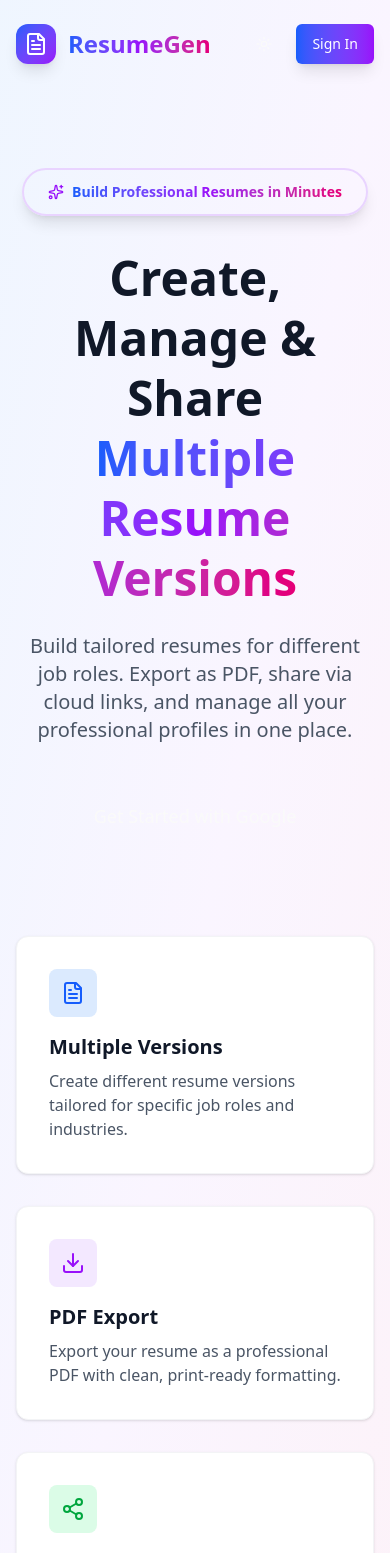
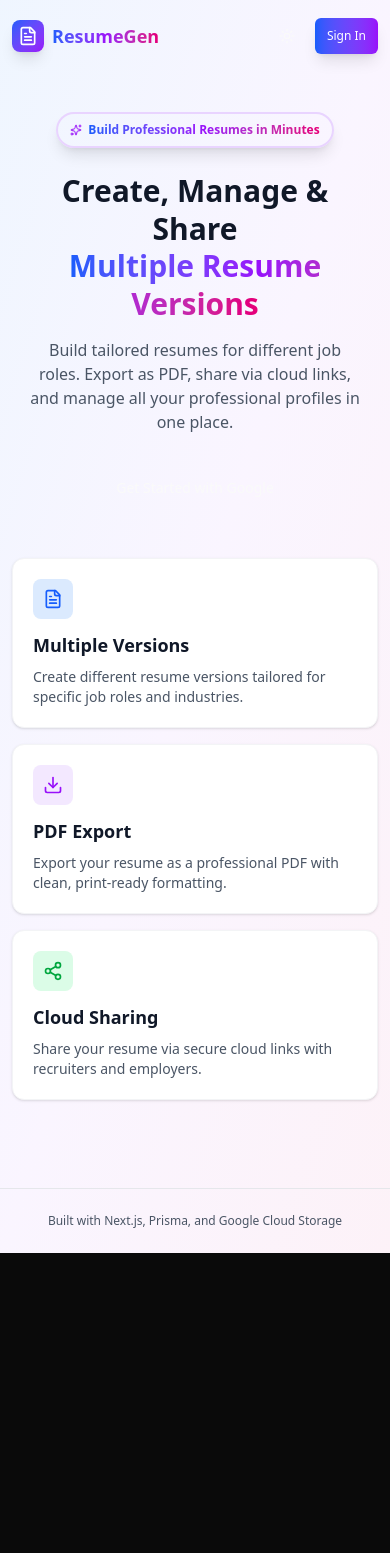
Before and after one commit to dev-sam17/resume-generator, a Next.js app: page / in a window 390 px wide. Shown: the top 1553 px of the page. After the commit the page ends 1253 px from the top, so only its background shows below. Built offline with nearby package versions, Linux system fonts and the light colour scheme; no server answers.

Commit message:
feat: make UI responsive with mobile-first design and fluid spacing

```diff
--- a/app/page.tsx
+++ b/app/page.tsx
@@ -14,17 +14,17 @@ export default async function Home() {
   return (
     <div className="min-h-screen bg-gradient-to-br from-blue-50 via-purple-50 to-pink-50 dark:from-gray-900 dark:via-purple-950/20 dark:to-blue-950/20">
       {/* Header */}
-      <header className="container mx-auto px-4 py-6">
-        <div className="flex items-center justify-between">
-          <div className="flex items-center gap-3 group">
-            <div className="p-2 bg-gradient-to-br from-blue-600 to-purple-600 rounded-xl shadow-lg group-hover:shadow-xl transition-shadow">
-              <FileText className="h-6 w-6 text-white" />
+      <header className="container mx-auto px-3 sm:px-4 py-4 sm:py-6">
+        <div className="flex items-center justify-between gap-2">
+          <div className="flex items-center gap-2 sm:gap-3 group">
+            <div className="p-1.5 sm:p-2 bg-gradient-to-br from-blue-600 to-purple-600 rounded-lg sm:rounded-xl shadow-lg group-hover:shadow-xl transition-shadow">
+              <FileText className="h-5 w-5 sm:h-6 sm:w-6 text-white" />
             </div>
-            <span className="text-2xl font-bold bg-gradient-to-r from-blue-600 via-purple-600 to-pink-600 bg-clip-text text-transparent">
+            <span className="text-lg sm:text-2xl font-bold bg-gradient-to-r from-blue-600 via-purple-600 to-pink-600 bg-clip-text text-transparent">
               ResumeGen
             </span>
           </div>
-          <div className="flex items-center gap-3">
+          <div className="flex items-center gap-2 sm:gap-3">
             <ThemeToggle />
             <form
               action={async () => {
@@ -32,7 +32,7 @@ export default async function Home() {
                 await signIn("google", { redirectTo: "/dashboard" });
               }}
             >
-              <Button type="submit" className="bg-gradient-to-r from-blue-600 to-purple-600 hover:from-blue-700 hover:to-purple-700 text-white shadow-lg hover:shadow-xl transition-all">
+              <Button type="submit" size="sm" className="bg-gradient-to-r from-blue-600 to-purple-600 hover:from-blue-700 hover:to-purple-700 text-white shadow-lg hover:shadow-xl transition-all text-xs sm:text-sm">
                 Sign In
               </Button>
             </form>
@@ -41,16 +41,16 @@ export default async function Home() {
       </header>
 
       {/* Hero Section */}
-      <main className="container mx-auto px-4 py-20">
+      <main className="container mx-auto px-3 sm:px-4 py-10 sm:py-16 lg:py-20">
         <div className="max-w-4xl mx-auto text-center">
-          <div className="inline-flex items-center gap-2 bg-gradient-to-r from-blue-100 via-purple-100 to-pink-100 dark:from-blue-900/40 dark:via-purple-900/40 dark:to-pink-900/40 text-transparent bg-clip-text px-6 py-3 rounded-full text-sm font-bold mb-8 border-2 border-purple-200 dark:border-purple-800 shadow-lg">
-            <Sparkles className="h-4 w-4 text-purple-600 dark:text-purple-400" />
+          <div className="inline-flex items-center gap-1.5 sm:gap-2 bg-gradient-to-r from-blue-100 via-purple-100 to-pink-100 dark:from-blue-900/40 dark:via-purple-900/40 dark:to-pink-900/40 text-transparent bg-clip-text px-3 sm:px-6 py-2 sm:py-3 rounded-full text-xs sm:text-sm font-bold mb-6 sm:mb-8 border-2 border-purple-200 dark:border-purple-800 shadow-lg">
+            <Sparkles className="h-3 w-3 sm:h-4 sm:w-4 text-purple-600 dark:text-purple-400" />
             <span className="bg-gradient-to-r from-blue-600 via-purple-600 to-pink-600 bg-clip-text text-transparent">
               Build Professional Resumes in Minutes
             </span>
           </div>
 
-          <h1 className="text-5xl md:text-6xl font-bold text-gray-900 dark:text-white mb-6 leading-tight">
+          <h1 className="text-3xl sm:text-4xl md:text-5xl lg:text-6xl font-bold text-gray-900 dark:text-white mb-4 sm:mb-6 leading-tight px-2">
             Create, Manage & Share
             <br />
             <span className="bg-gradient-to-r from-blue-600 via-purple-600 to-pink-600 bg-clip-text text-transparent">
@@ -58,7 +58,7 @@ export default async function Home() {
             </span>
           </h1>
 
-          <p className="text-xl text-gray-600 dark:text-gray-300 mb-12 max-w-2xl mx-auto">
+          <p className="text-base sm:text-lg lg:text-xl text-gray-600 dark:text-gray-300 mb-8 sm:mb-12 max-w-2xl mx-auto px-4">
             Build tailored resumes for different job roles. Export as PDF, share
             via cloud links, and manage all your professional profiles in one
             place.
@@ -70,48 +70,48 @@ export default async function Home() {
               await signIn("google", { redirectTo: "/dashboard" });
             }}
           >
-            <Button type="submit" size="lg" className="text-lg px-8 py-6">
+            <Button type="submit" size="lg" className="text-sm sm:text-base lg:text-lg px-6 sm:px-8 py-5 sm:py-6 w-full sm:w-auto">
               Get Started with Google
             </Button>
           </form>
         </div>
 
         {/* Features Grid */}
-        <div className="grid md:grid-cols-3 gap-8 mt-24 max-w-5xl mx-auto">
-          <div className="bg-white dark:bg-gray-800 p-8 rounded-xl shadow-sm border border-gray-100 dark:border-gray-700">
-            <div className="bg-blue-100 dark:bg-blue-900/30 w-12 h-12 rounded-lg flex items-center justify-center mb-4">
-              <FileText className="h-6 w-6 text-blue-600 dark:text-blue-400" />
+        <div className="grid grid-cols-1 sm:grid-cols-2 md:grid-cols-3 gap-4 sm:gap-6 lg:gap-8 mt-12 sm:mt-16 lg:mt-24 max-w-5xl mx-auto">
+          <div className="bg-white dark:bg-gray-800 p-5 sm:p-6 lg:p-8 rounded-xl shadow-sm border border-gray-100 dark:border-gray-700">
+            <div className="bg-blue-100 dark:bg-blue-900/30 w-10 h-10 sm:w-12 sm:h-12 rounded-lg flex items-center justify-center mb-3 sm:mb-4">
+              <FileText className="h-5 w-5 sm:h-6 sm:w-6 text-blue-600 dark:text-blue-400" />
             </div>
-            <h3 className="text-xl font-semibold text-gray-900 dark:text-white mb-2">
+            <h3 className="text-lg sm:text-xl font-semibold text-gray-900 dark:text-white mb-2">
               Multiple Versions
             </h3>
-            <p className="text-gray-600 dark:text-gray-300">
+            <p className="text-sm sm:text-base text-gray-600 dark:text-gray-300">
               Create different resume versions tailored for specific job roles
               and industries.
             </p>
           </div>
 
-          <div className="bg-white dark:bg-gray-800 p-8 rounded-xl shadow-sm border border-gray-100 dark:border-gray-700">
-            <div className="bg-purple-100 dark:bg-purple-900/30 w-12 h-12 rounded-lg flex items-center justify-center mb-4">
-              <Download className="h-6 w-6 text-purple-600 dark:text-purple-400" />
+          <div className="bg-white dark:bg-gray-800 p-5 sm:p-6 lg:p-8 rounded-xl shadow-sm border border-gray-100 dark:border-gray-700">
+            <div className="bg-purple-100 dark:bg-purple-900/30 w-10 h-10 sm:w-12 sm:h-12 rounded-lg flex items-center justify-center mb-3 sm:mb-4">
+              <Download className="h-5 w-5 sm:h-6 sm:w-6 text-purple-600 dark:text-purple-400" />
             </div>
-            <h3 className="text-xl font-semibold text-gray-900 dark:text-white mb-2">
+            <h3 className="text-lg sm:text-xl font-semibold text-gray-900 dark:text-white mb-2">
               PDF Export
             </h3>
-            <p className="text-gray-600 dark:text-gray-300">
+            <p className="text-sm sm:text-base text-gray-600 dark:text-gray-300">
               Export your resume as a professional PDF with clean, print-ready
               formatting.
             </p>
           </div>
 
-          <div className="bg-white dark:bg-gray-800 p-8 rounded-xl shadow-sm border border-gray-100 dark:border-gray-700">
-            <div className="bg-green-100 dark:bg-green-900/30 w-12 h-12 rounded-lg flex items-center justify-center mb-4">
-              <Share2 className="h-6 w-6 text-green-600 dark:text-green-400" />
+          <div className="bg-white dark:bg-gray-800 p-5 sm:p-6 lg:p-8 rounded-xl shadow-sm border border-gray-100 dark:border-gray-700 sm:col-span-2 md:col-span-1">
+            <div className="bg-green-100 dark:bg-green-900/30 w-10 h-10 sm:w-12 sm:h-12 rounded-lg flex items-center justify-center mb-3 sm:mb-4">
+              <Share2 className="h-5 w-5 sm:h-6 sm:w-6 text-green-600 dark:text-green-400" />
             </div>
-            <h3 className="text-xl font-semibold text-gray-900 dark:text-white mb-2">
+            <h3 className="text-lg sm:text-xl font-semibold text-gray-900 dark:text-white mb-2">
               Cloud Sharing
             </h3>
-            <p className="text-gray-600 dark:text-gray-300">
+            <p className="text-sm sm:text-base text-gray-600 dark:text-gray-300">
               Share your resume via secure cloud links with recruiters and
               employers.
             </p>
@@ -120,8 +120,8 @@ export default async function Home() {
       </main>
 
       {/* Footer */}
-      <footer className="container mx-auto px-4 py-8 mt-20 border-t border-gray-200 dark:border-gray-700">
-        <p className="text-center text-gray-600 dark:text-gray-400">
+      <footer className="container mx-auto px-3 sm:px-4 py-6 sm:py-8 mt-12 sm:mt-16 lg:mt-20 border-t border-gray-200 dark:border-gray-700">
+        <p className="text-center text-xs sm:text-sm text-gray-600 dark:text-gray-400">
           Built with Next.js, Prisma, and Google Cloud Storage
         </p>
       </footer>
--- a/app/resume/[id]/edit/page.tsx
+++ b/app/resume/[id]/edit/page.tsx
@@ -39,16 +39,16 @@ export default async function EditResumePage({
   return (
     <div className="h-screen flex flex-col bg-gray-50 dark:bg-gray-900">
       {/* Top Navigation Bar */}
-      <div className="border-b border-gray-200 dark:border-gray-700 bg-white dark:bg-gray-800 px-6 py-4">
+      <div className="border-b border-gray-200 dark:border-gray-700 bg-white dark:bg-gray-800 px-3 sm:px-6 py-3 sm:py-4">
         <Link href="/dashboard">
-          <Button variant="ghost" size="sm">
-            <ArrowLeft className="h-4 w-4 mr-2" />
-            Back to Dashboard
+          <Button variant="ghost" size="sm" className="text-xs sm:text-sm">
+            <ArrowLeft className="h-3 w-3 sm:h-4 sm:w-4 mr-1 sm:mr-2" />
+            <span className="hidden xs:inline">Back to </span>Dashboard
           </Button>
         </Link>
       </div>
 
-      {/* Full Width Split Screen */}
+      {/* Full Width Split Screen - Responsive */}
       <div className="flex-1 overflow-hidden">
         <ResumeForm mode="edit" resumeId={id} initialData={initialData} />
       </div>
--- a/app/resume/new/page.tsx
+++ b/app/resume/new/page.tsx
@@ -15,16 +15,16 @@ export default async function NewResumePage() {
   return (
     <div className="h-screen flex flex-col bg-gray-50 dark:bg-gray-900">
       {/* Top Navigation Bar */}
-      <div className="border-b border-gray-200 dark:border-gray-700 bg-white dark:bg-gray-800 px-6 py-4">
+      <div className="border-b border-gray-200 dark:border-gray-700 bg-white dark:bg-gray-800 px-3 sm:px-6 py-3 sm:py-4">
         <Link href="/dashboard">
-          <Button variant="ghost" size="sm">
-            <ArrowLeft className="h-4 w-4 mr-2" />
-            Back to Dashboard
+          <Button variant="ghost" size="sm" className="text-xs sm:text-sm">
+            <ArrowLeft className="h-3 w-3 sm:h-4 sm:w-4 mr-1 sm:mr-2" />
+            <span className="hidden xs:inline">Back to </span>Dashboard
           </Button>
         </Link>
       </div>
 
-      {/* Full Width Split Screen */}
+      {/* Full Width Split Screen - Responsive */}
       <div className="flex-1 overflow-hidden">
         <ResumeForm mode="create" />
       </div>
```
Also changed, not shown: app/dashboard/page.tsx (+28 -27 lines), components/dashboard/ResumeCard.tsx (+15 -14 lines), components/forms/ResumeForm.tsx (+49 -22 lines).
